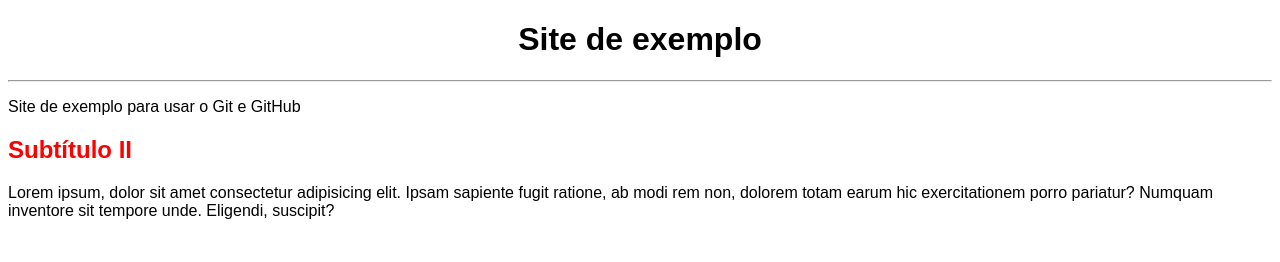
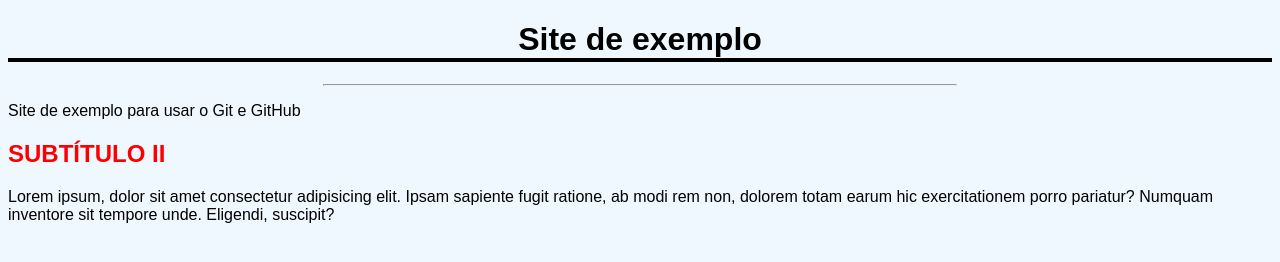
Before and after one commit to jorgemauro81/projeto-site, a plain HTML site: page index.html in a window 1280 px wide. Drawn offline with Linux system fonts and the light colour scheme.

Commit message:
Atualiza estilo

```diff
--- a/css/styles.css
+++ b/css/styles.css
@@ -1,3 +1,11 @@
-        body {font-family: arial, sans-serif;}
-        h1 {text-align:center;}
-        h2 {color: red}
+        body {
+            font-family: arial, sans-serif;
+            background-color: aliceblue ;
+        }
+        h1 {text-align:center;
+        border-bottom: solid 4px;}
+        h2 {color: red;
+        text-transform: uppercase;}
+
+        hr{width: 50%;
+            margin: auto;}
```
